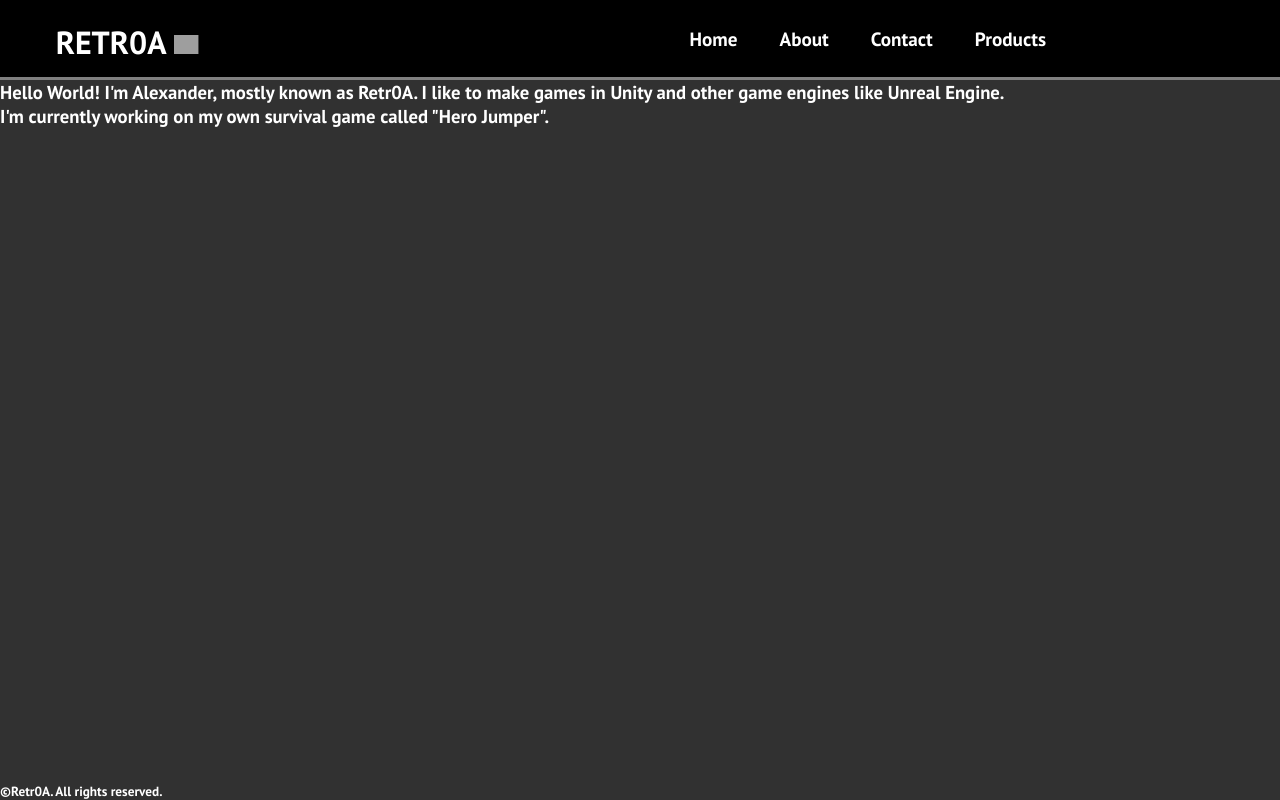
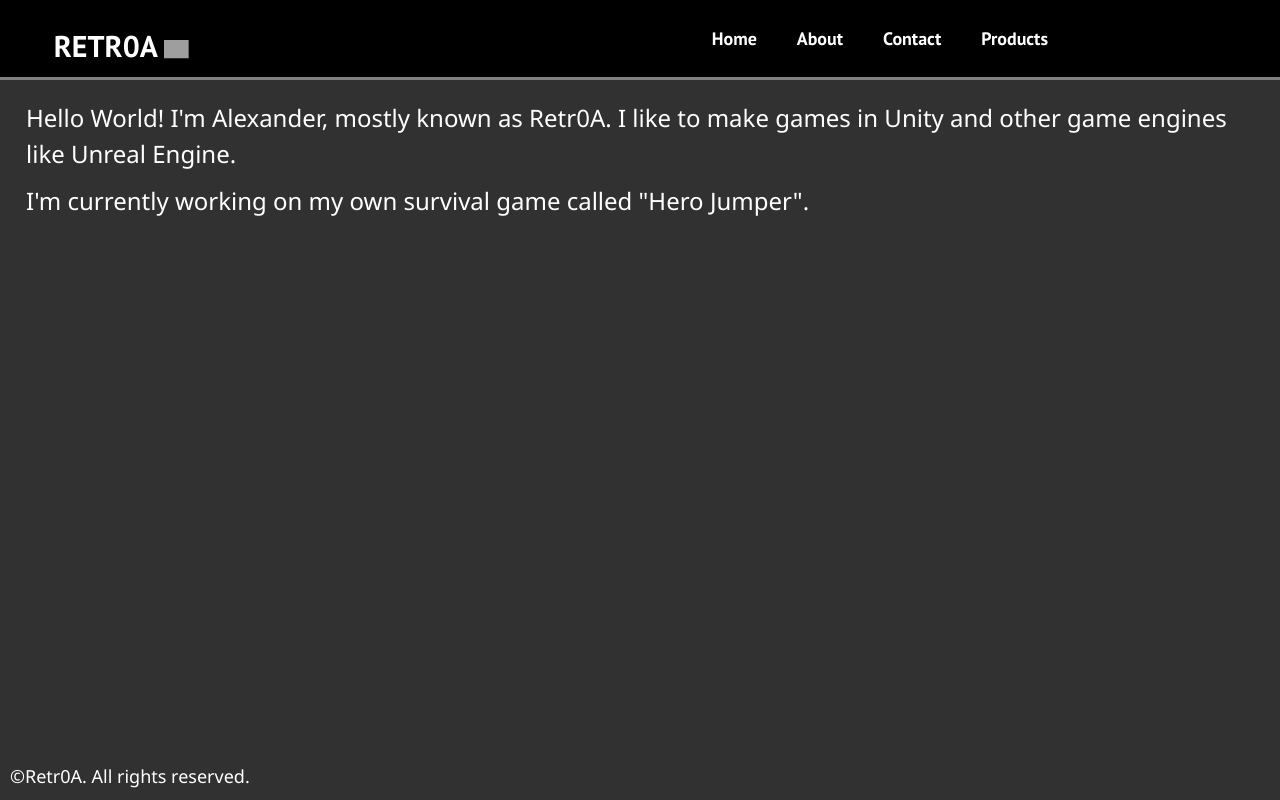
Before and after one commit to Retr0A/retr0a-site, a React (Create React App) app: page /about in a window 1280 px wide. Built offline with nearby package versions, Linux system fonts and the light colour scheme; grey boxes are pictures that could not be loaded.

Commit message:
Added More Things

```diff
--- a/public/index.html
+++ b/public/index.html
@@ -15,6 +15,7 @@
       href="https://fonts.googleapis.com/css2?family=PT+Sans:wght@700&display=swap"
       rel="stylesheet"
     />
+    <link rel="stylesheet" href="https://www.w3schools.com/w3css/4/w3.css">
     <!--
       manifest.json provides metadata used when your web app is installed on a
       user's mobile device or desktop. See https://developers.google.com/web/fundamentals/web-app-manifest/
--- a/src/components/pages/About.js
+++ b/src/components/pages/About.js
@@ -5,8 +5,8 @@ function About() {
     return (
         <div className="about-page">
 
-            <h3>Hello World! I'm Alexander, mostly known as Retr0A. I like to make games in Unity and other game engines like Unreal Engine.</h3>
-            <h3>I'm currently working on my own survival game called "Hero Jumper".</h3>
+            <h3 className="w3-container w3-animate-bottom">Hello World! I'm Alexander, mostly known as Retr0A. I like to make games in Unity and other game engines like Unreal Engine.</h3>
+            <h3 className="w3-container w3-animate-bottom">I'm currently working on my own survival game called "Hero Jumper".</h3>
 
             <h5 className="copyright-text">©Retr0A. All rights reserved.</h5>
         </div>
--- a/src/components/pages/Contact.js
+++ b/src/components/pages/Contact.js
@@ -4,7 +4,7 @@ import './default.css';
 function Contact() {
     return (
         <div className="contact-page">
-            <a href="https://www.youtube.com/channel/UCI4_7YuHdWIxxtUKG1uyb3A"><h3>YouTube - Retr0A<img src="https://icons-for-free.com/download-icon-tube+video+you+youtube+icon-1320185153402885670_512.png"></img></h3></a>
+            <a className="w3-container w3-animate-bottom" href="https://www.youtube.com/channel/UCI4_7YuHdWIxxtUKG1uyb3A"><h3>YouTube - Retr0A<img src="https://icons-for-free.com/download-icon-tube+video+you+youtube+icon-1320185153402885670_512.png"></img></h3></a>
 
             <h5 className="copyright-text">©Retr0A. All rights reserved.</h5>
         </div>
--- a/src/components/pages/Home.js
+++ b/src/components/pages/Home.js
@@ -9,8 +9,8 @@ function Home() {
                     Your browser does not support HTML5 video.
             </video>
 
-            <h1>Indie game developer, Youtube</h1>
-            <h2>if you want to learn more about me, go to about page.</h2>
+            <h1 className="w3-container w3-center w3-animate-bottom">Indie game developer, Youtube</h1>
+            <h2 className="w3-container w3-center w3-animate-bottom">if you want to learn more about me, go to about page.</h2>
 
             <h5 className="copyright-text">©Retr0A. All rights reserved.</h5>
         </div>
--- a/src/components/pages/Products.js
+++ b/src/components/pages/Products.js
@@ -8,16 +8,11 @@ function Products() {
         <div className="products-page">
             <h3>Here are all the games/apps made by me. Of course, I used some help from other people.</h3>
 
-            <div className="products-cards">
+            <div className="products-cards w3-container w3-animate-bottom">
                 <Card
                     cardImage={HeroJumperLogo}
                     cardTitle="Hero Jumper"
                     cardText="Hero Jumper is my survival game made in Unity. I have devlogs on my YouTube channel."
-                />
-                <Card
-                    cardImage={HeroJumperLogo}
-                    cardTitle="Covid App"
-                    cardText="Application, that writes tests of people. Person named Georgi helped me alot with the development and design.(DISCLAMER) this app works only with Fusion school. I removed the link from the app, because I can't leak people's personal information."
                 />
             </div>
 
--- a/src/components/pages/default.css
+++ b/src/components/pages/default.css
@@ -17,12 +17,20 @@ h2 {
     width: 30px;
 }
 
-.home-page, .about-page, .contact-page, .products-page {
+.home-page {
     position: fixed;
     top: 80px;
     left: 0px;
     right: 0px;
     bottom: 0px;
+}
+
+.about-page, .contact-page, .products-page {
+    position: fixed;
+    top: 90px;
+    left: 10px;
+    right: 10px;
+    bottom: 10px;
 }
 
 .home-page {
@@ -57,3 +65,10 @@ h2 {
     position: inherit;
     bottom: 0;
 }
+
+.home-page-main-text {
+
+    margin-bottom: 10px;
+
+    transition: ease-in 0.5s;
+}
```
Also changed, not shown: src/index.js (+3 -4 lines).
